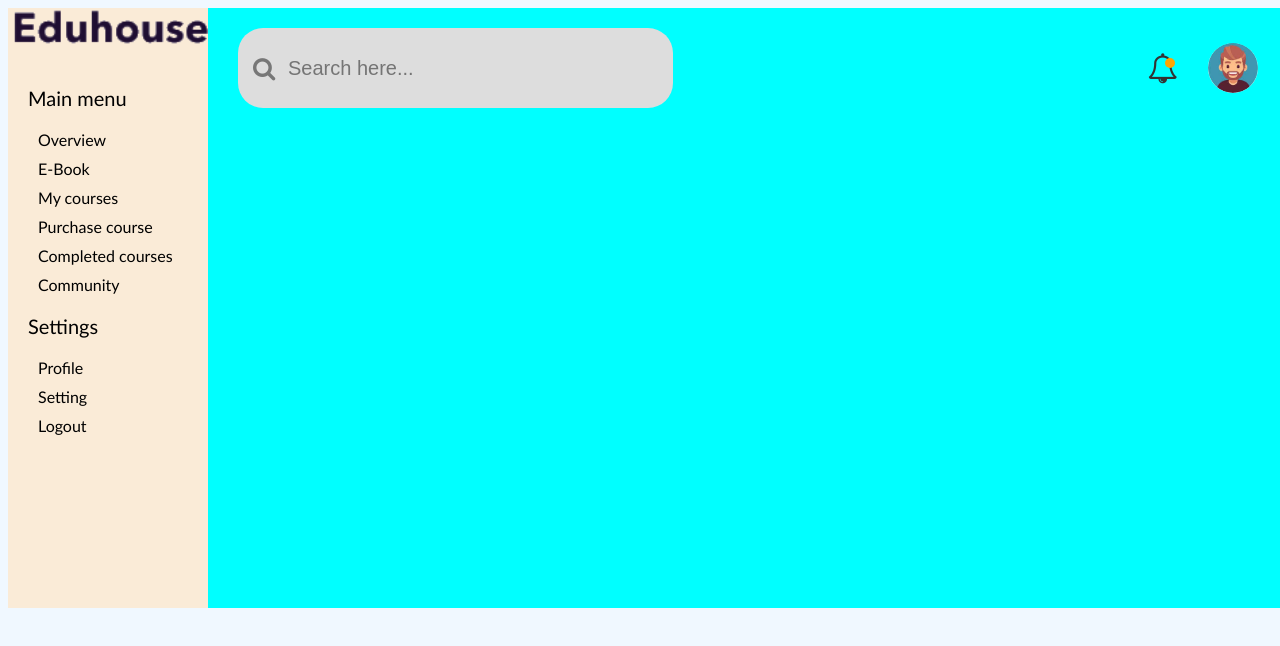
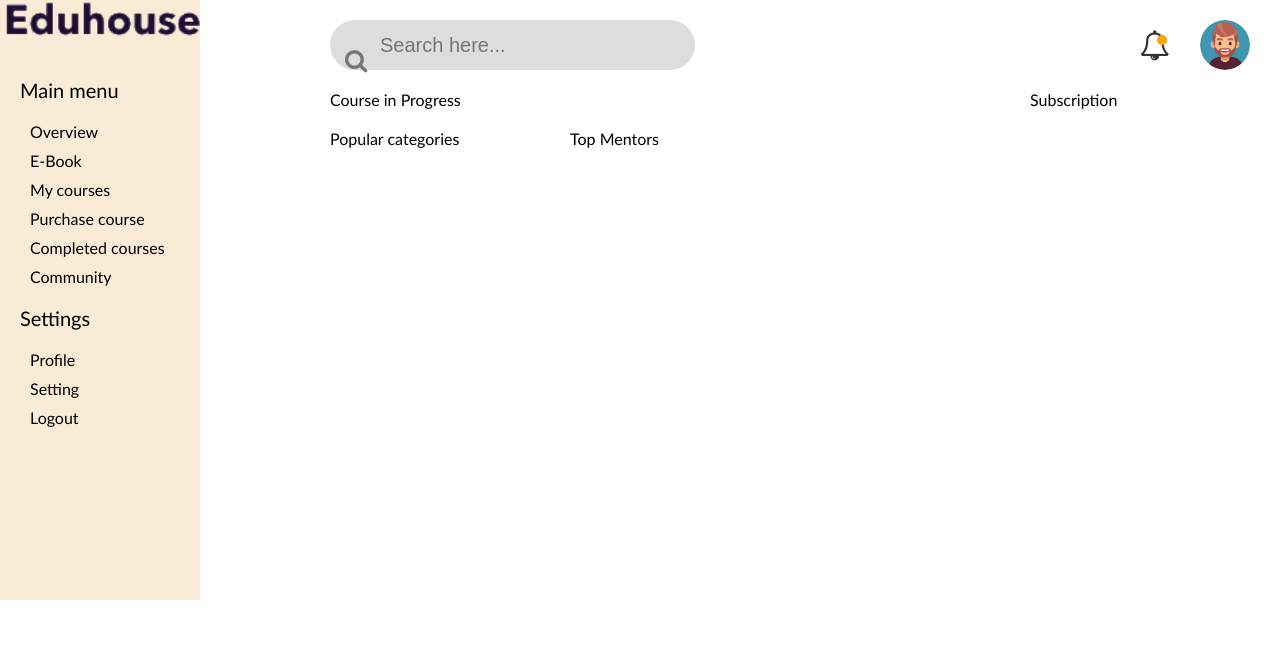
Before and after one commit to RasaZuk/Eduhouse, a plain HTML site: page index.html in a window 1280 px wide. Drawn offline with Linux system fonts and the light colour scheme.

Commit message:
Eduhouse update

```diff
--- a/css/header.css
+++ b/css/header.css
@@ -1,8 +1,9 @@
 .main-header {
+    grid-area: header;
     display: flex;
     justify-content: space-between;
     align-items: center;
-    padding: 20px 30px;
+
 
 }
 
--- a/css/main.css
+++ b/css/main.css
@@ -1,14 +1,50 @@
+*{
+  box-sizing: border-box;
+}
+
 body {
-  background-color: aliceblue;
-  display: flex;
-  height: 800px;
-  width: 100%;
+  display: grid;
+  grid-template-columns: 300px 1fr;
+  margin: 0;
+  min-height: 100vh;
+  font-family: 'Gill Sans', 'Gill Sans MT', Calibri, 'Trebuchet MS', sans-serif;
 }
 
 
+
 main {
-    background-color: aqua;
-    width: calc(100% - 200px);
-   height: 600px;
+    display: grid;
+    grid-template-columns: 1fr 2fr 1fr;
+    grid-template-areas:
+    'header header header'
+    'progress progress subscription'
+    'popular mentors mentors';
+    align-items: start;
+    background-color: white;
+    gap: 20px;
+    align-content: start;
+    padding: 20px 30px;
+}
+
+.course-progress {
+  grid-area: progress;
+
 
 }
+
+.subscription {
+  grid-area: subscription;
+
+}
+
+.popular-categories {
+    grid-area: popular;
+
+
+}
+
+.top-mentors {
+  grid-area: mentors;
+
+
+}
--- a/index.html
+++ b/index.html
@@ -42,7 +42,6 @@
     </aside>
 
     <main>
-
         <header class="main-header">
             <form class="form">
                 <input type="text" placeholder="Search here...">
@@ -57,9 +56,23 @@
         </header>
 
 
+        <section class="course-progress">
+            Course in Progress
+        </section>
 
+        <section class="subscription">
+            Subscription
+        </section>
 
+        <section class="popular-categories">
+            Popular categories
+        </section>
+
+        <section class="top-mentors">
+            Top Mentors
+        </section>
     </main>
+
 
 </body>
 
```
